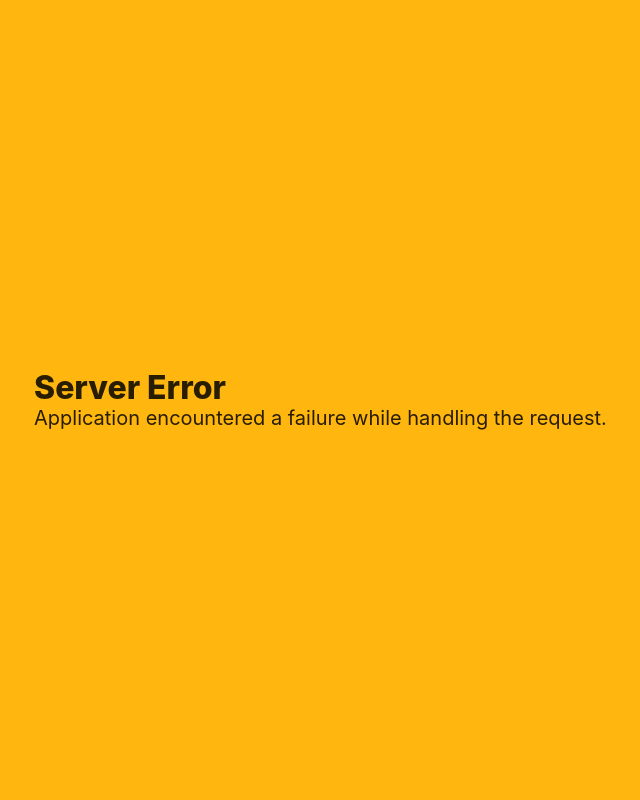
After one commit to ukbe/cs-qube, a Flask app: template app/templates/error.html in a window 1280 px wide. The commit adds this page. Shown: the whole page, without its empty margins (62-702 px from the left). Run offline with Flask 2, Linux system fonts and the light colour scheme; the template is opened without the code that fills it, so the values that code supplies are empty.

Commit message:
Add layout

```diff
--- a/app/app.py
+++ b/app/app.py
@@ -19,15 +19,15 @@ def health_check():
     time.sleep(delay)
     app_state = get_app_state()
     if app_state == "ok":
-        return render_template("env.html", state=app_state, vars=os.environ.items())
+        return render_template("health.html", app_state=app_state, vars=os.environ.items())
 
-    return render_template("env.html", state=app_state, vars=os.environ.items()), 500
+    return render_template("health.html", app_state=app_state, vars=os.environ.items()), 500
 
 
 @app.route("/hiccup")
 def hiccup_for():
     duration = int(request.args.get("for", 5))
-    set_app_state("down")
+    set_app_state("hiccup")
     time.sleep(duration)
     set_app_state("ok")
 
@@ -39,7 +39,7 @@ def index():
     # This block is to imitate 500 on startup, so we know app is working as expected during demo. Not for production
     app_state = get_app_state()
     if app_state != "ok":
-        return render_template("loading.html"), 500
+        return render_template("error.html"), 500
 
     selected_file = request.args.get("select", "")
     contents = ""
--- a/app/state.txt
+++ b/app/state.txt
@@ -1 +1 @@
-down
+loading
--- /dev/null
+++ b/app/templates/error.html
@@ -0,0 +1,11 @@
+{% extends 'layout.html' %}
+{% block body %}
+<section class="hero is-warning is-large is-fullheight">
+  <div class="hero-body">
+    <div class="">
+      <p class="title">Server Error</p>
+      <p class="subtitle">Application encountered a failure while handling the request.</p>
+    </div>
+  </div>
+</section>
+{% endblock %}
--- a/app/templates/env.html
+++ b/app/templates/health.html
@@ -1,4 +1,5 @@
 {% if vars %}
+<h1>{{ app_state}}</h1>
 <ul>
   {% for var in vars %}
   <li>{{ var }}</li>
--- /dev/null
+++ b/app/templates/layout.html
@@ -0,0 +1,15 @@
+<!DOCTYPE html>
+<html>
+
+<head>
+  <meta charset="utf-8">
+  <meta name="viewport" content="width=device-width, initial-scale=1">
+  <title>CS-Qube!</title>
+  <link rel="stylesheet" href="https://cdn.jsdelivr.net/npm/bulma@1.0.0/css/bulma.min.css">
+</head>
+
+<body>
+  {% block body %}{% endblock %}
+</body>
+
+</html>
--- a/app/templates/loading.html
+++ /dev/null
@@ -1 +0,0 @@
-loading
```
Also changed, not shown: app/templates/index.html (+4 -14 lines).
